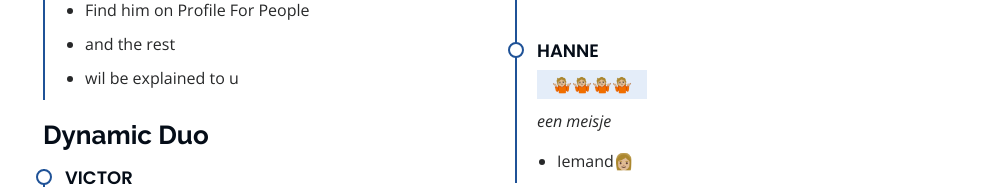
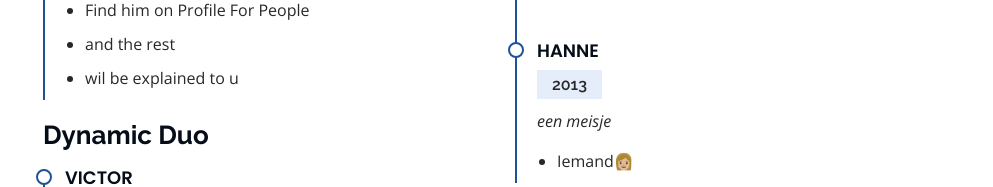
Before and after one commit to vortexhasawaken/arya.soltamanesh.pfp, a plain HTML site: page index.html in a window 1280 px wide. Shown: the part 2673-2860 px from the top of the page, without its empty margins (287-1280 px from the left). Drawn offline with nearby package versions, Linux system fonts and the light colour scheme.

Commit message:
changed this 🤷🏼🤷🏼🤷🏼🤷🏼 into 2013

```diff
--- a/index.html
+++ b/index.html
@@ -278,7 +278,7 @@
             </div>
             <div class="resume-item">
               <h4>Hanne</h4>
-              <h5>🤷🏼🤷🏼🤷🏼🤷🏼</h5>
+              <h5>2013</h5>
               <p><em>een meisje</em></p>
               <ul>
                 <li>Iemand👩🏼</li>
```
